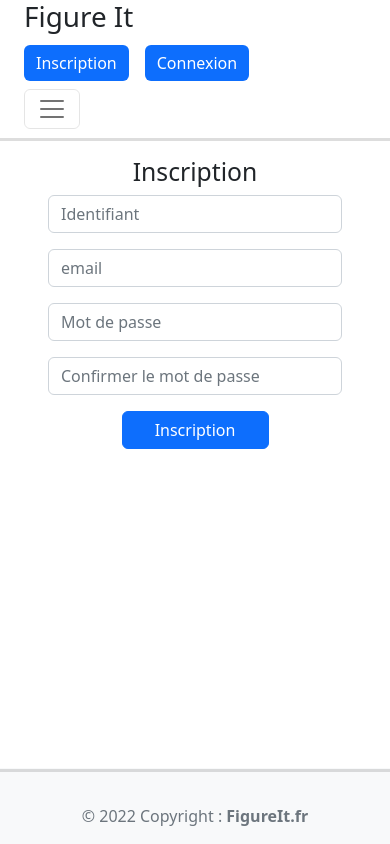
After one commit to cegepmatane/projet-web-transactionnel-2022-FigureIt, a PHP site: page /inscription.php in a window 390 px wide. The commit adds this page. Run offline with PHP 8.4, Linux system fonts and the light colour scheme; data that the repository does not hold is empty.

Commit message:
#27 ajout inscription.php et modification header responsive

```diff
--- a/src/header.php
+++ b/src/header.php
@@ -10,13 +10,15 @@
 </head>
 <body class="d-flex flex-column h-100">
 <div class="container">
-    <div class="container-fluid d-flex">
-        <div  class="d-inline-block">
-            <h1>Figure It</h1>
-        </div>
-        <div class="gap-3 d-lg-flex ms-lg-auto mt-1">
-            <a href="#" class="login">Inscription</a>
-            <a href="#" class="login">Connexion</a>
+    <div class="container-fluid">
+        <div class="row row-col-2">
+            <div  class="d-inline-block col-md-6">
+                <h1>Figure It</h1>
+            </div>
+            <div class="gap-3 d-flex ms-auto mt-1 col-md-6 justify-content-md-end">
+                <a href="inscription.php" class="login">Inscription</a>
+                <a href="#" class="login">Connexion</a>
+            </div>
         </div>
     </div>
     <nav class="navbar navbar-expand-lg">
--- /dev/null
+++ b/src/inscription.php
@@ -0,0 +1,32 @@
+<?php
+    $titre = "Inscription";
+    $page = "inscription";
+    include "header.php";
+?>
+<div class="container justify-content-center">
+    <div class="row mb-lg-5">
+        <h2 class="d-inline-block text-center mx-lg-auto mt-lg-5 mt-md-3">Inscription</h2>
+    </div>
+    <form action="post">
+        <div class="row mx-lg-4 mb-3 px-5">
+            <input type="text" class="form-control" placeholder="Identifiant" id="inscription-identifiant" required>
+        </div>
+        <div class="row mx-lg-4 mb-3 px-5">
+            <input type="text" class="form-control" placeholder="email" id="inscription-email" required>
+        </div>
+        <div class="row mx-lg-4 mb-3 px-5">
+            <input type="password" class="form-control" placeholder="Mot de passe" id="inscription-password" required>
+        </div>
+        <div class="row mx-lg-4 mb-3 px-5">
+            <input type="password" class="form-control" placeholder="Confirmer le mot de passe" id="inscription-confirm-password" required>
+        </div>
+
+        <div class="row mt-lg-5 mx-lg-4 px-5 justify-content-center">
+            <button class="btn btn-primary col-6" type="submit">Inscription</button>
+        </div>
+    </form>
+</div>
+
+<?php
+    include "footer.php";
+?>
--- a/src/style.css
+++ b/src/style.css
@@ -61,8 +61,8 @@ hr.navDivider {
 
 .login{
     text-decoration: none;
-    background-color: var(--navlink-gray-color);
-    color: black;
+    background-color: #0d6efd;
+    color: white;
     padding: 0.375rem 0.75rem;
     text-align: center;
     display: flex;
@@ -72,10 +72,10 @@ hr.navDivider {
 }
 
 .login:hover{
-    color: black;
-    background-color: var(--main-gray-color);
+    color: white;
+    background-color: #0b5ed7;;
 }
 
 .login:visited, .login:link{
-    color: black;
+    color: white;
 }
```
